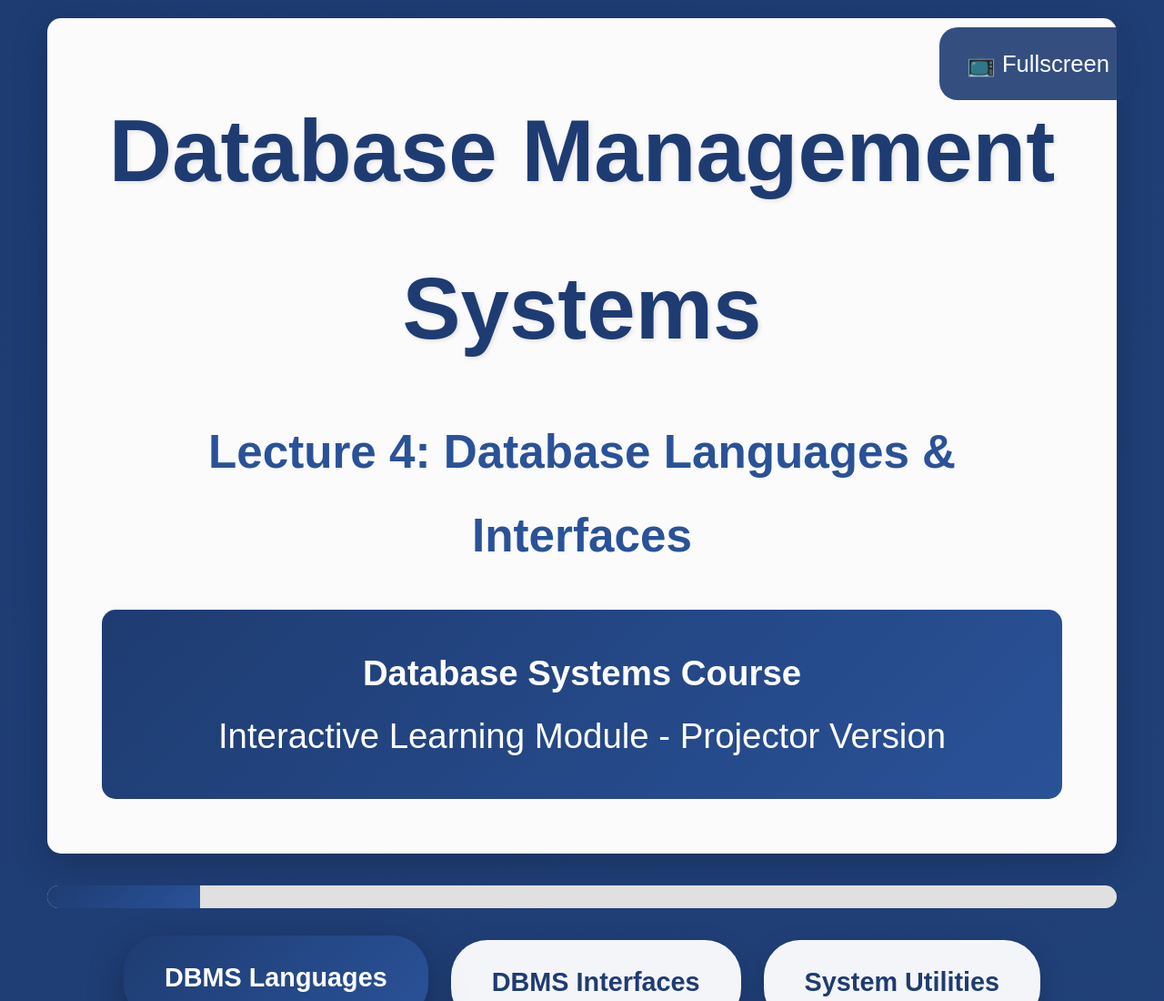
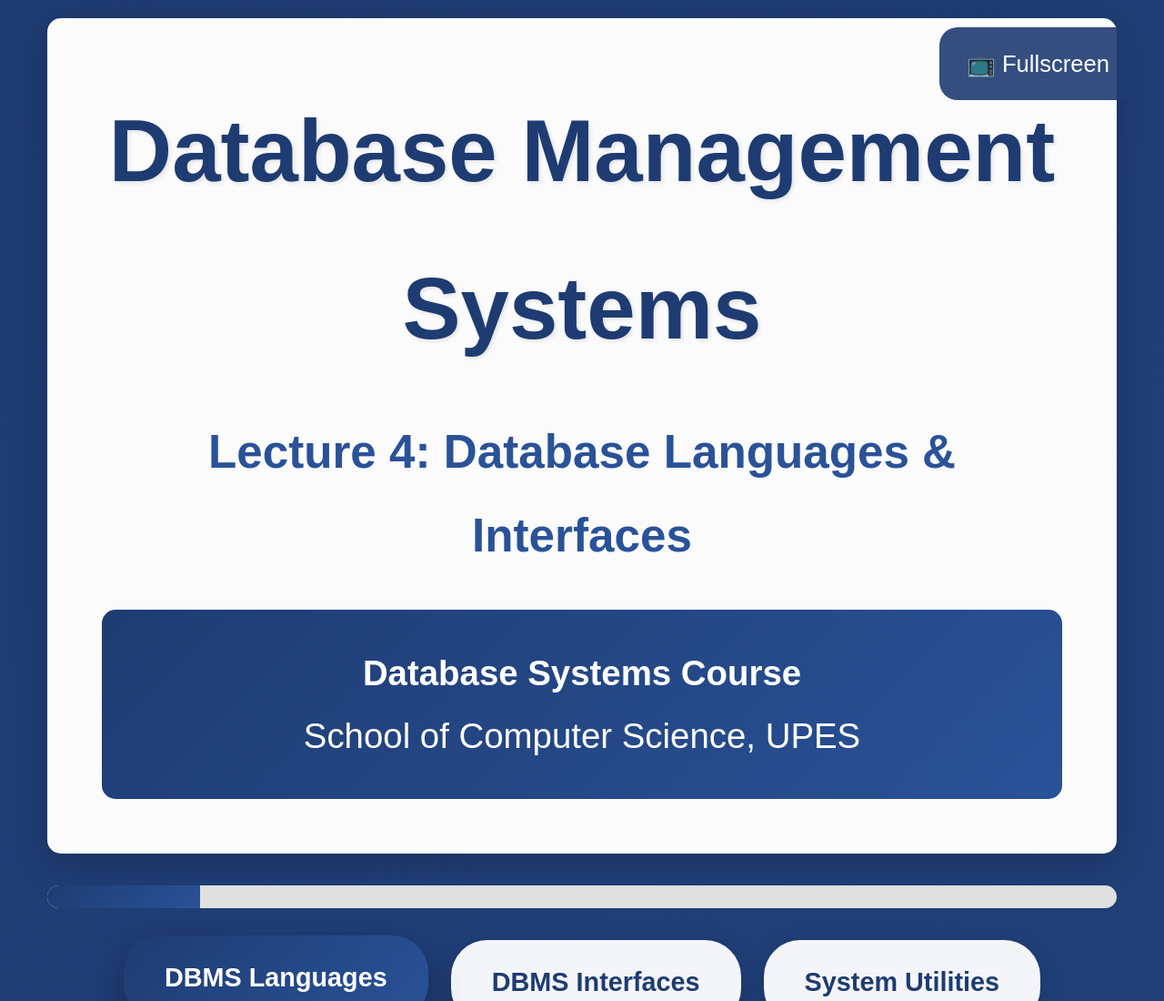
Before and after one commit to MohsinFurkh/academic-portal, a plain HTML site: page Database Systems/lecture-4.html in a window 1280 px wide. Shown: the top 1100 px of the page at 91% size. Drawn offline with Linux system fonts and the light colour scheme.

Commit message:
Commit Lecture-4: Database Minor Change

```diff
--- a/Database Systems/lecture-4.html
+++ b/Database Systems/lecture-4.html
@@ -425,7 +425,7 @@
             <div class="subtitle">Lecture 4: Database Languages & Interfaces</div>
             <div class="instructor-info">
                 <strong>Database Systems Course</strong><br>
-                Interactive Learning Module - Projector Version
+                School of Computer Science, UPES
             </div>
         </div>
 
```
